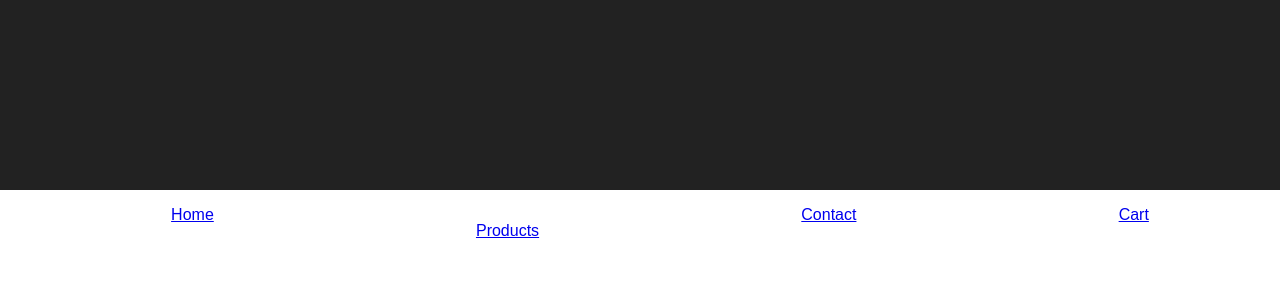
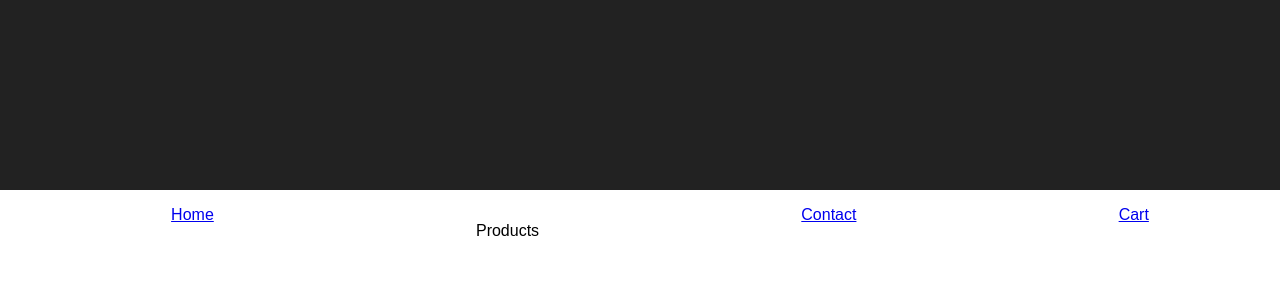
Before and after one commit to jchaasis/week-ten-project, a React (Create React App) app: page / in a window 1280 px wide. Shown: the top 300 px of the page. Built offline with nearby package versions, Linux system fonts and the light colour scheme.

Commit message:
Detail page works. Add Instagram and facebook links.

```diff
--- a/src/App.js
+++ b/src/App.js
@@ -1,5 +1,4 @@
 import React, { Component } from 'react';
-import logo from './logo.svg';
 
 
 import './styles/App.css';
@@ -13,6 +12,12 @@ import DropdownItem from './components/DropdownItem';
 
 //import data
 import products from './data/data';
+
+//import pages
+import Contact from './views/Contact';
+import Products from './views/Products';
+import DetailProduct from './views/DetailProduct';
+
 
 class App extends Component {
   render() {
@@ -28,15 +33,14 @@ class App extends Component {
         </div>
         <main>
           <Switch>
-              <Route path="/"/>
               <Route path="/products/accessories"/>
+              <Route path="/products/All" component={Products}/>
               <Route path="/products/brass"/>
               <Route path="/products/furniture"/>
-              <Route path="/products/:id"/>
-              <Route path="/products"/>
+              <Route path="/products/:id" component={DetailProduct}/>
+              <Route path="/contact" component={Contact}/>
               <Route path="/cart"/>
-
-
+              <Route path="/"/>
           </Switch>
         </main>
 
--- a/src/components/DropdownItem.js
+++ b/src/components/DropdownItem.js
@@ -1,6 +1,6 @@
 import React, { Component } from 'react';
 
-import {NavLink} from 'react-router-dom';
+import {Link} from 'react-router-dom';
 
 class DropdownItem extends Component {
 
@@ -13,7 +13,7 @@ class DropdownItem extends Component {
   render(){
 
     return(
-      <NavLink to={"/products/" + this.props.name }><li>{this.props.name}</li></NavLink>
+      <Link to={"/products/" + this.props.name }><li onClick={ () => this.handleClick()}>{this.props.name}</li></Link>
     )
   }
 }
--- a/src/components/Navbar.js
+++ b/src/components/Navbar.js
@@ -1,6 +1,6 @@
 import React, { Component } from 'react';
 
-import {NavLink} from 'react-router-dom';
+import {NavLink, Link} from 'react-router-dom';
 
 import Dropdown from './Dropdown';
 import DropdownItem from './DropdownItem';
@@ -23,17 +23,17 @@ class NavBar extends Component{
             <NavLink to={'/'}>Home</NavLink>
           </li>
           <li>
-            <NavLink to={'/products'}>
               <Dropdown name="Products">
+                <DropdownItem name="All"/>
                 <DropdownItem name="Accessories"/>
                  <DropdownItem name="Brass"/>
                 <DropdownItem name="Furniture"/>
               </Dropdown>
-            </NavLink>
+
           </li>
 
           <li>
-            <NavLink to={'/home '}>Contact</NavLink>
+            <Link to={'/contact'}>Contact</Link>
           </li>
           <li>
             <NavLink to={'/cart '}>Cart</NavLink>
--- /dev/null
+++ b/src/components/ProductSnip.js
@@ -0,0 +1,24 @@
+import React, { Component } from 'react';
+
+import {Link} from 'react-router-dom';
+
+class ProductSnip extends Component{
+
+  render(){
+
+    let snipStyle = {
+
+    }
+
+    return(
+      <div style={snipStyle}>
+      <Link to={"/products/"+this.props.id}>
+        <img src={this.props.image} alt='' width="200px"/>
+        <h3> {this.props.name} </h3>
+      </Link>
+      </div>
+    )
+  }
+}
+
+export default ProductSnip;
--- a/src/data/data.js
+++ b/src/data/data.js
@@ -17,101 +17,101 @@ import wickerTable from '../images/wicker-table.JPG';
 
 const products = [
       {
-        "id": 1,
+        "id": 0,
         "category": "furniture",
         "name": 'Chairs',
         "image": chairs,
         "price": '$100',
       },
       {
-        "id": 2,
+        "id": 1,
         "category": "accessories",
         "name": 'Ashtray',
         "image": ashtray,
         "price": '$20'
       },
       {
-        "id": 3,
+        "id": 2,
         "category": "accessories",
-        "name": 'books',
+        "name": 'Books',
         "image": books,
         "price": '$20'
       },
       {
-        "id": 4,
+        "id": 3,
         "category": "brass",
         "name": 'Brass Dogs',
-        "image": "/Users/christianhaasis/documents/projects/week-ten-project/src/images/brass-dogs.JPG",
+        "image": brassDogs,
         "price": '$40'
       },
       {
+        "id": 4,
+        "category": "brass",
+        "name": "Mixed Brass",
+        "image": brassMix,
+        "price": '$90'
+      },
+      {
         "id": 5,
-        "category": "brass",
-        "name": 'Mixed Brass',
-        "image": "/Users/christianhaasis/documents/projects/week-ten-project/src/images/brass-mix.JPG",
-        "price": '$90'
+        "category": "accessories",
+        "name": 'Candle Sticks',
+        "image": candleSticks,
+        "price": '$15'
       },
       {
         "id": 6,
         "category": "accessories",
-        "name": 'Candle Sticks',
-        "image": "/Users/christianhaasis/documents/projects/week-ten-project/src/images/candle-sticks.JPG",
-        "price": '$15'
+        "name": 'Chicken plate',
+        "image": chicken,
+        "price": '$20'
       },
       {
         "id": 7,
         "category": "accessories",
-        "name": 'Chicken plate',
-        "image": "/Users/christianhaasis/documents/projects/week-ten-project/src/images/chicken.JPG",
-        "price": '$20'
+        "name": 'Flamingo Tray',
+        "image": flamingoTray,
+        "price": '$30'
       },
       {
         "id": 8,
         "category": "accessories",
-        "name": 'Flamingo Tray',
-        "image": "/Users/christianhaasis/documents/projects/week-ten-project/src/images/flamingo-tray.JPG",
-        "price": '$30'
+        "name": 'Flowers',
+        "image": flowerPictures,
+        "price": '$40'
       },
       {
         "id": 9,
         "category": "accessories",
-        "name": 'Flowers',
-        "image": "/Users/christianhaasis/documents/projects/week-ten-project/src/images/flower-pictures.JPG",
-        "price": '$40'
+        "name": 'Assorted Glasses',
+        "image": glasses,
+        "price": '$30'
       },
       {
         "id": 10,
         "category": "accessories",
-        "name": 'Assorted Glasses',
-        "image": "/Users/christianhaasis/documents/projects/week-ten-project/src/images/glasses.JPG",
-        "price": '$30'
+        "name": 'Hanging basket variety',
+        "image": hangingBaskets,
+        "price": '$20 each'
       },
       {
         "id": 11,
-        "category": "accessories",
-        "name": 'Hanging basket variety',
-        "image": "/Users/christianhaasis/documents/projects/week-ten-project/src/images/hanging-baskets.JPG",
-        "price": '$20 each'
-      },
-      {
-        "id": 12,
         "category": "accessories",
         "name": 'Ship paintings',
         "image": ships,
         "price": '$50'
       },
       {
-        "id": 13,
+        "id": 12,
         "category": "accessories",
         "name": 'Straw pitchers',
-        "image": "/Users/christianhaasis/documents/projects/week-ten-project/src/images/straw-pitchers.JPG",
+        "image": strawPitchers,
         "price": '$15'
       },
       {
-        "id": 14,
+        "id": 13,
         "category": "accessories",
         "name": 'Wicker table',
-        "image": "/Users/christianhaasis/documents/projects/week-ten-project/src/images/wicker-table.JPG",
+        "image": wickerTable,
         "price": '$60'
       },
 
--- /dev/null
+++ b/src/views/Contact.js
@@ -0,0 +1,29 @@
+import React, { Component } from 'react';
+
+
+class Contact extends Component {
+
+  render(){
+    let listStyle = {
+      listStyle: "none",
+    }
+    return(
+      <section>
+        <p> Contact Me: </p>
+        <ul style={listStyle}>
+          <li>Phone: 867-5309</li>
+          <li>Email: me@coolplace.org</li>
+          <li>Address: 123 Main Street, Charlotte NC, 12345</li>
+          <a href="http://www.pictame.com/user/crazydaisyfinds/4110851520">
+            <img src="https://www.seeklogo.net/wp-content/uploads/2016/06/Instagram-logo.png" width="50px" />
+          </a>
+          <a href="https://www.facebook.com/Crazy-Daisy-Finds-1688116521429451/" >
+            <img src="http://logovector.net/wp-content/uploads/2011/11/facebook-f-logo.png" width="50px" />
+          </a>
+        </ul>
+      </section>
+    )
+  }
+}
+
+export default Contact;
--- /dev/null
+++ b/src/views/DetailProduct.js
@@ -0,0 +1,22 @@
+import React, { Component } from 'react';
+
+import products from '../data/data';
+
+class DetailProduct extends Component{
+
+  render(){
+    const rp = this.props.match.params.id;
+    console.log(products[rp]);
+
+    return(
+      <section>
+        <h2> {products[rp].name} </h2>
+        <img src={products[rp].image} alt={products[rp].name} width="500px"/>
+        <p> {products[rp].price} </p>
+
+      </section>
+    )
+  }
+}
+
+export default DetailProduct;
--- /dev/null
+++ b/src/views/Products.js
@@ -0,0 +1,22 @@
+import React, { Component } from 'react';
+
+import products from '../data/data';
+import ProductSnip from '../components/ProductSnip';
+class Products extends Component{
+
+  render(){
+    let containerStyle = {
+      display: "flex",
+      justifyContent: "space-between",
+      flexWrap: "wrap",
+    }
+    const allProducts = products.map(item => <ProductSnip key={item.id} id={item.id} image={item.image} name={item.name}/>)
+    return(
+      <section style={containerStyle}>
+        {allProducts}
+      </section>
+    )
+  }
+}
+
+export default Products;
```
Also changed, not shown: src/views/Category.js (added, +24 -0 lines), src/views/Cart.js (added).
